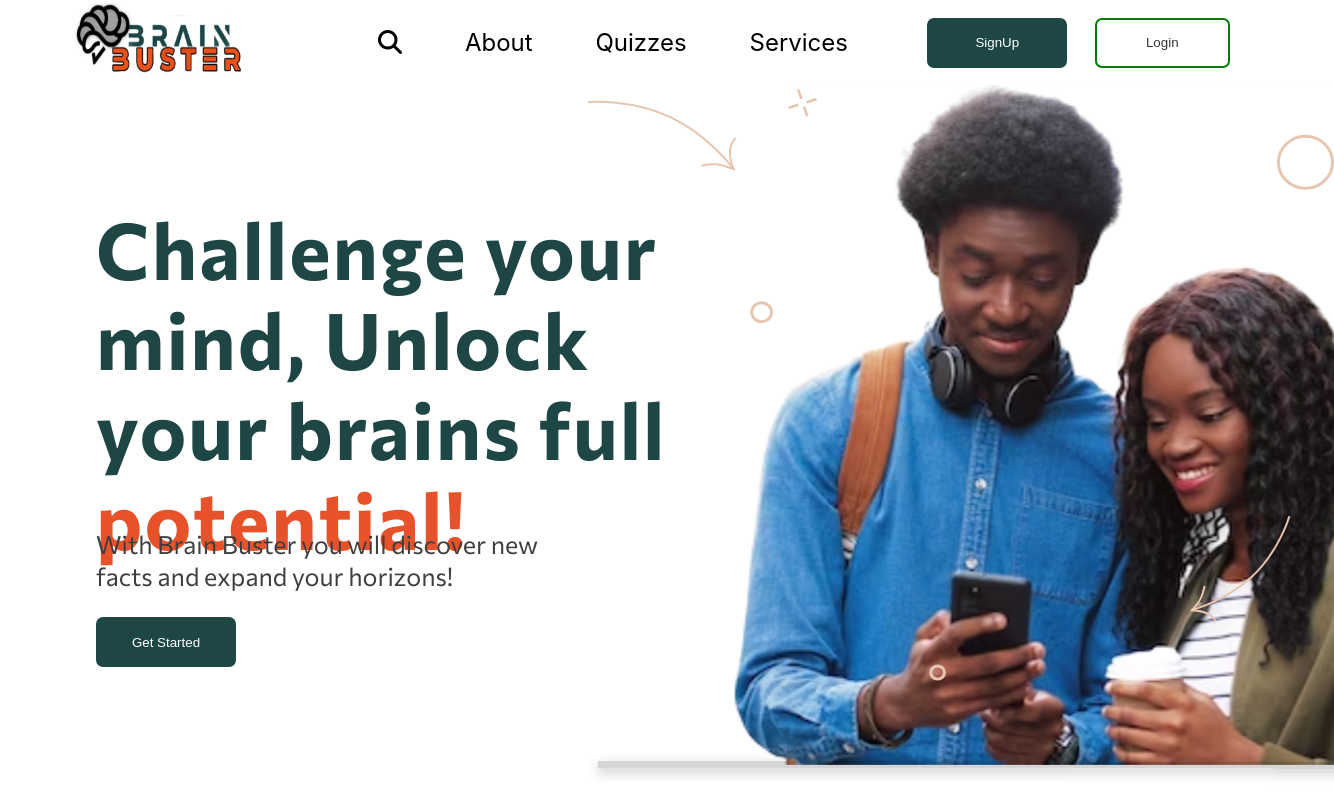
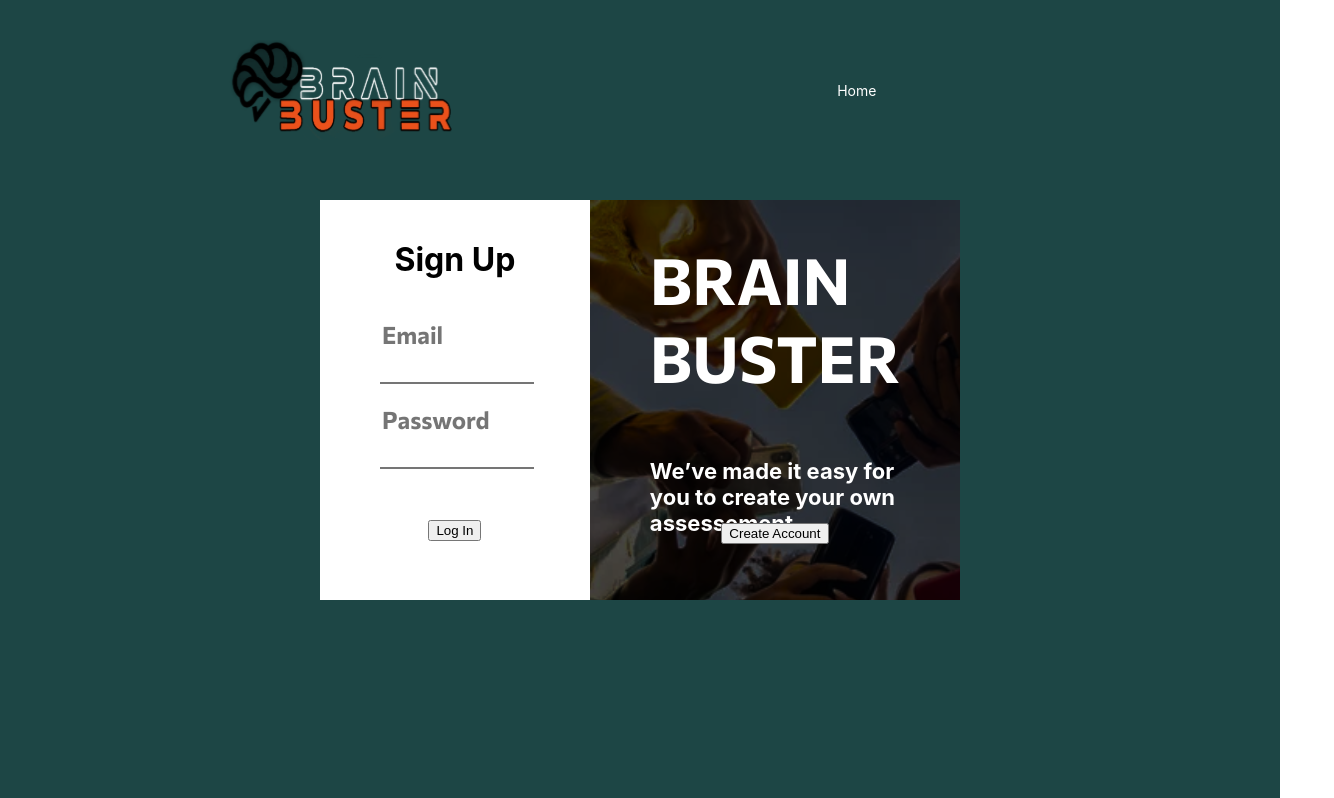
Before and after one commit to clint360/brain-buster-frontend, a React (Create React App) app: page / in a window 1280 px wide. Shown: the top 798 px of the page, 1334 px wide, since content can reach past the window. Built offline with nearby package versions, Linux system fonts and the light colour scheme.

Commit message:
edit my button

```diff
--- a/src/App.jsx
+++ b/src/App.jsx
@@ -1,7 +1,7 @@
 import './App.css';
-import Landing from './view/pages/landing/Landing';
+/* import Landing from './view/pages/landing/Landing'; */
 // import AdminDashboard from './view/pages/admin/dashboard/AdminDashboard';
-// import Login from './view/pages/Login';
+import Login from './view/pages/Login';
 // import Signup from './view/pages/Signup';
 // import Button from './core/components/atoms/Button';
 // import NavBar from './core/components/organisms/NavBar';
@@ -10,7 +10,7 @@ function App() {
   return (
     <div className="App">
       <div className="Appdiv">
-        <Landing />
+        <Login />
       </div>
     </div>
   );
```
